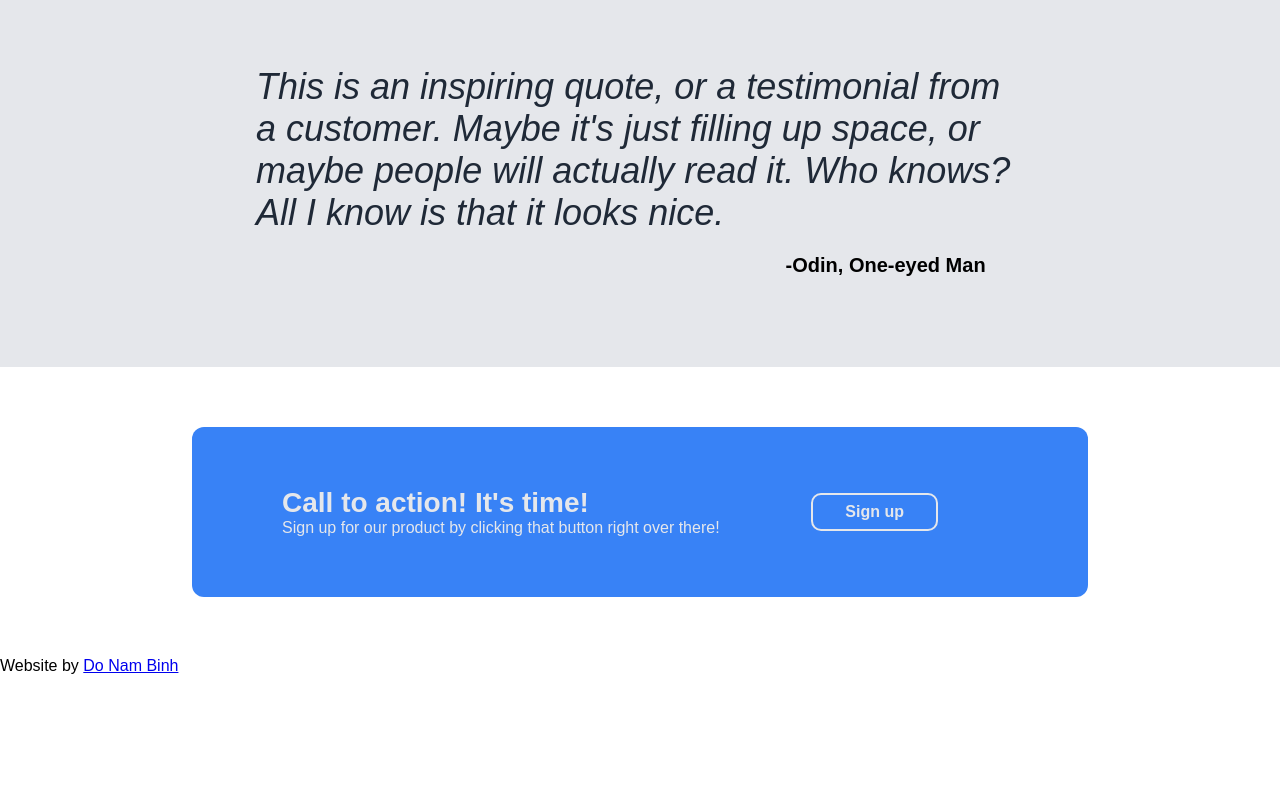
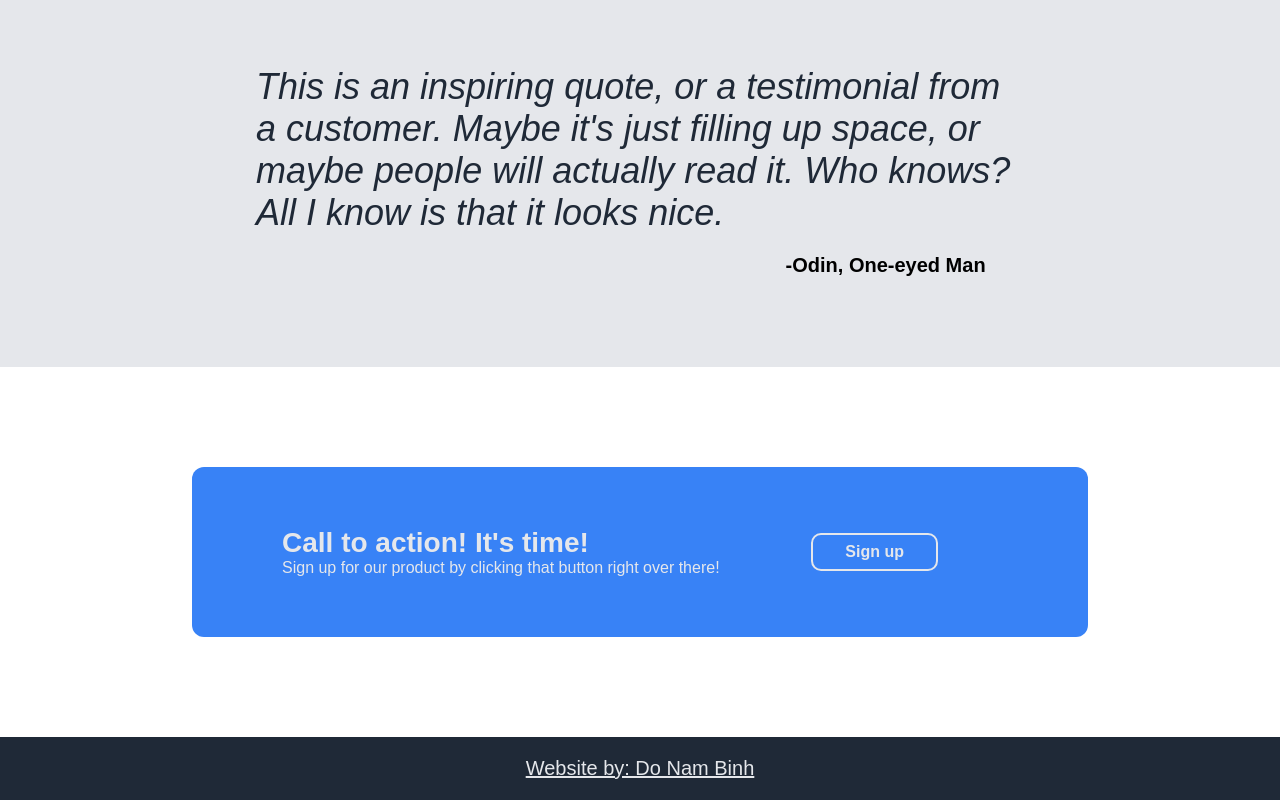
Before and after one commit to Do-Nam-Binh/FirstWebsite, a plain HTML site: page index.html in a window 1280 px wide. Shown: the part 1062-1862 px from the top of the page. Before the commit the page ends 1737 px from the top, so only its background shows below. Drawn offline with Linux system fonts and the light colour scheme.

Commit message:
Style footer

```diff
--- a/index.html
+++ b/index.html
@@ -75,7 +75,7 @@
 
 
     <div class="footer">
-        <div>Website by <a href="https://github.com/Do-Nam-Binh">Do Nam Binh</a></div>
+        <a href="https://github.com/Do-Nam-Binh" target="_blank">Website by: Do Nam Binh</a>
     </div>
 
 </body>
--- a/styles.css
+++ b/styles.css
@@ -129,7 +129,7 @@ body{
     justify-content: space-between;
     background-color: #3882f6;
     padding: 60px 90px;
-    margin: 60px 15%;
+    margin: 100px 15%;
     border-radius: 12px;
 }
 
@@ -153,3 +153,17 @@ body{
     border: 2px solid #e5e7eb;
     margin-right: 60px;
 }
+
+.footer{
+    text-align: center;
+    background-color: #1F2937;
+    font-size: 20px;
+    color: #e5e7eb;
+    padding: 20px 0;
+
+}
+
+.footer a{
+    text-decoration: underline #e5e7eb;
+    color: #e5e7eb;
+}
```
